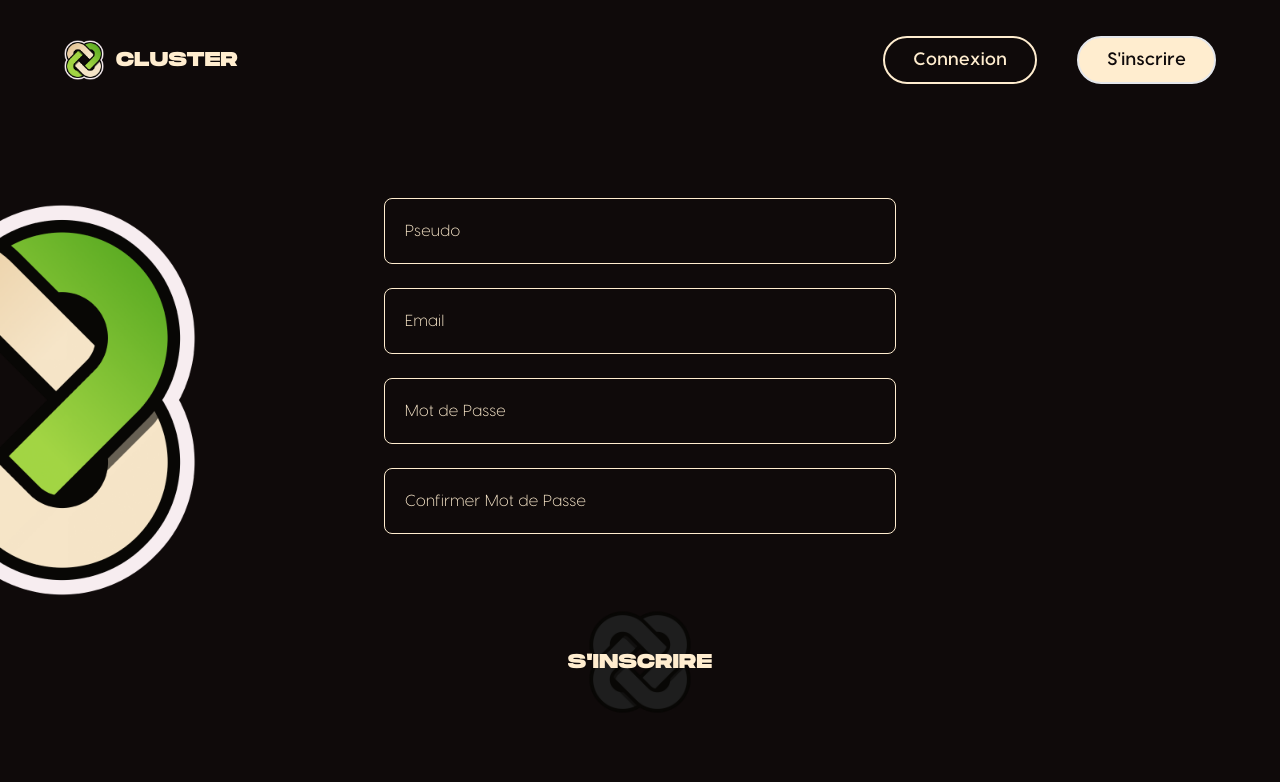
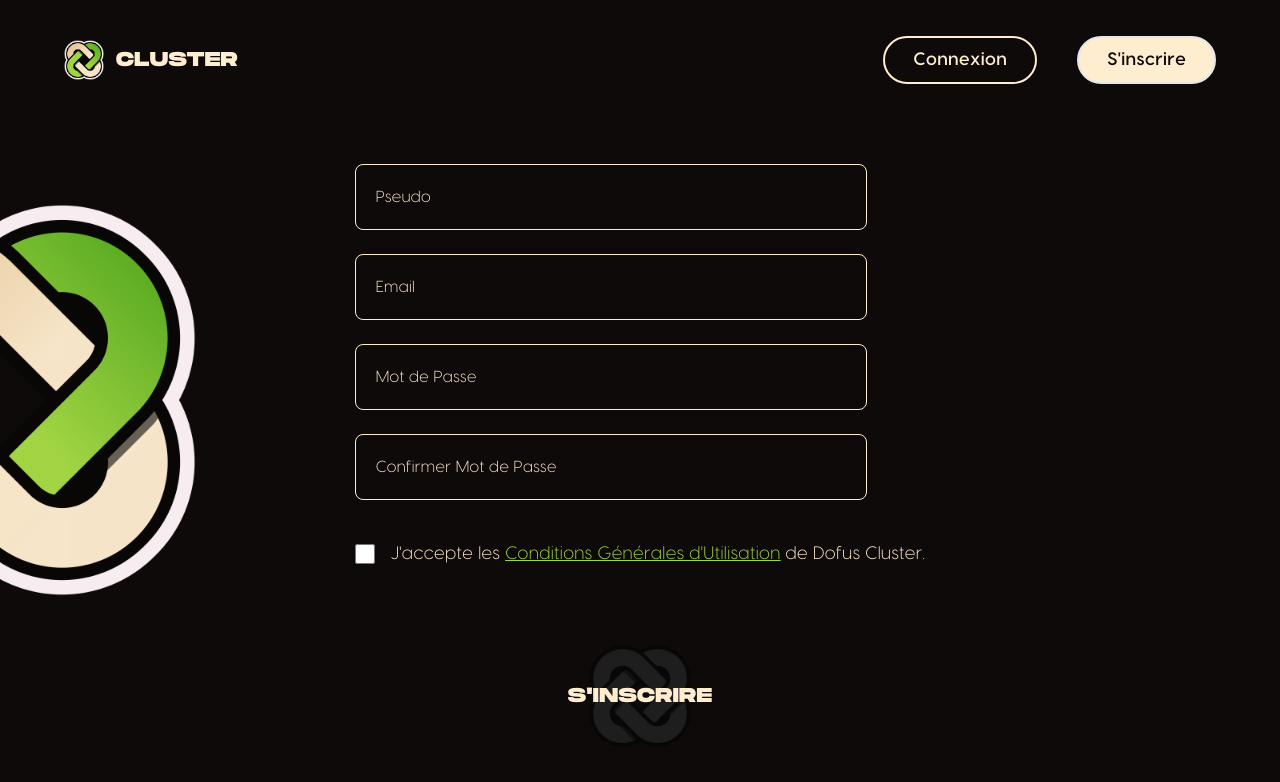
Before and after one commit to syzym0n/Cluster, a Next.js app: page /signup in a window 1280 px wide. Shown: the top 782 px of the page. Built offline with nearby package versions, Linux system fonts and the light colour scheme.

Commit message:
Import CGU dans SignUp

```diff
--- a/components/signUpForm/signUpForm.tsx
+++ b/components/signUpForm/signUpForm.tsx
@@ -1,6 +1,7 @@
 "use client";
 
 import React, { useState } from "react";
+import Link from "next/link";
 
 export default function SignInForm() {
   const[nickname, setNickname] = useState("");
@@ -59,6 +60,25 @@
             placeholder="Confirmer Mot de Passe"
             required
           />
+
+        <div className="flex items-center gap-4 mt-4">
+          <input
+            type="checkbox"
+            id="cgu"
+            className="w-5 h-5 bg-baseDark accent-baseGreen"
+            required
+          />
+
+          <label
+            htmlFor="cgu"
+            className="text-lg font-light font-visby text-baseLight"
+          >
+            J'accepte les <Link href="/administrative/cgu.pdf" className="text-baseGreen underline">
+              Conditions Générales d'Utilisation
+            </Link> de Dofus Cluster.
+          </label>
+        </div>
+
         </div>
 
 
```
Also changed, not shown: 2 other files (tests, documents, lock files or other folders).
